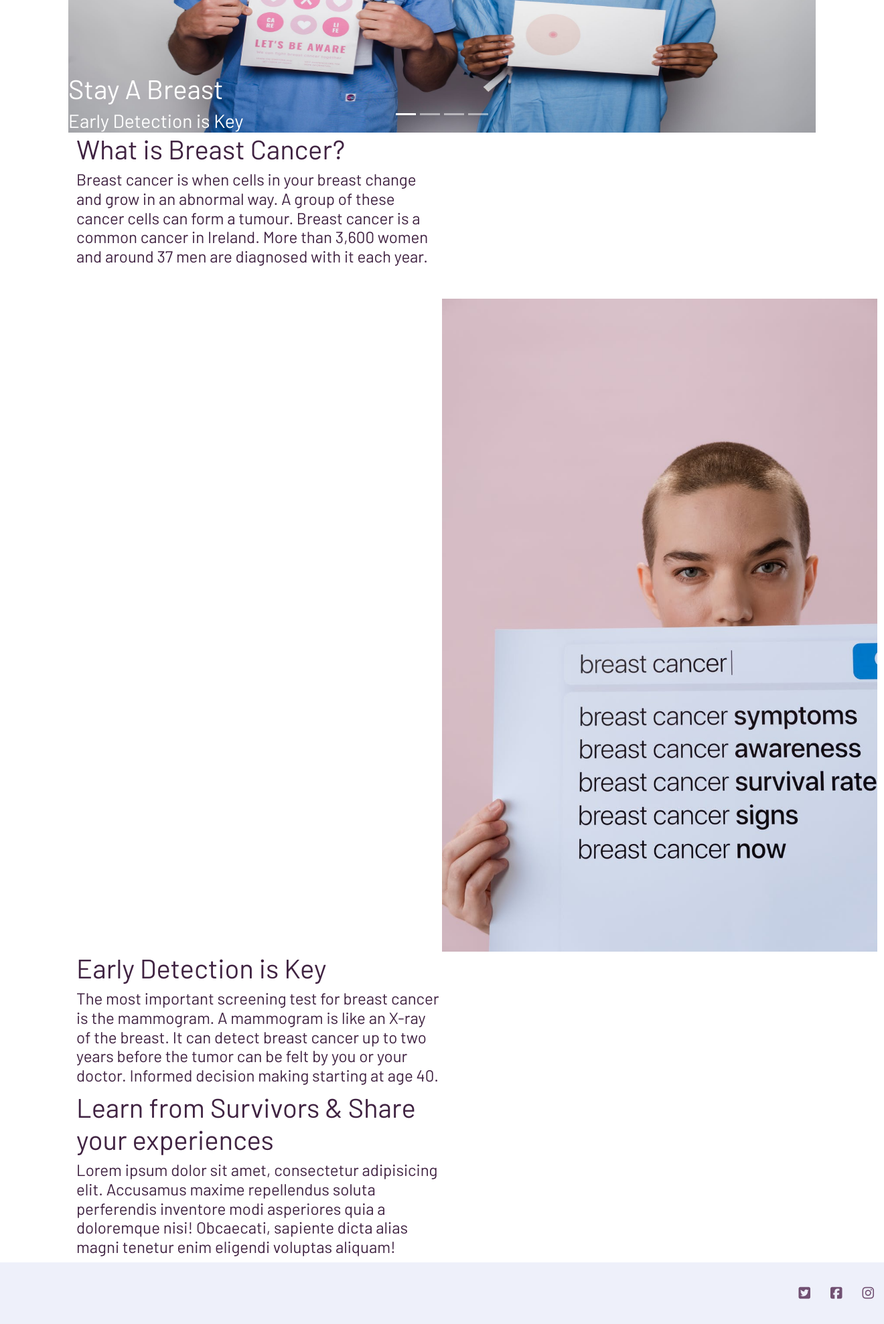
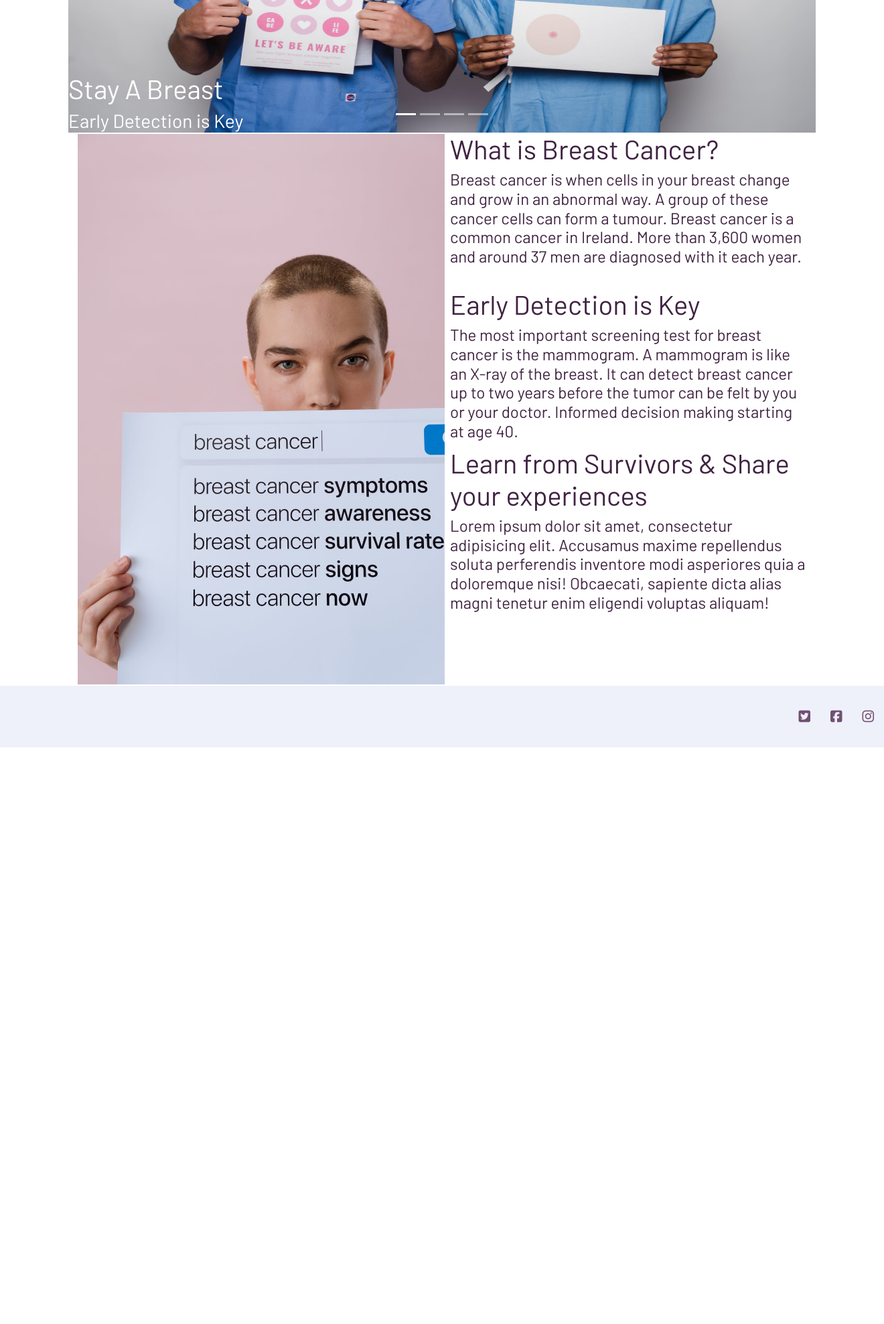
Before and after one commit to Sharon-B/BreastCancerAwarenessBakingApp, a Flask app: page / in a window 1320 px wide. Shown: the part 472-2449 px from the top of the page at 67% size. After the commit the page ends 1588 px from the top, so only its background shows below. Run offline with Flask 2, Linux system fonts and the light colour scheme; data that the repository does not hold is empty; some libraries are stand-ins or nearby versions.

Commit message:
Fix position of grid on index.html

```diff
--- a/static/css/style.css
+++ b/static/css/style.css
@@ -113,8 +113,10 @@ footer {
 
 .aware-img1 {
     margin-top: 1rem;
-    height: 1000px!;
-    width: 650px;
+    margin: 1px;
+    padding: 1px;
+    height: 800px!;
+    max-width: 550px;
 }
 
 /*Styling for Login and Register pages*/
--- a/templates/index.html
+++ b/templates/index.html
@@ -58,40 +58,35 @@
   </div>
 </div>
 <div class="container">
-  <!-- <div class="row"> -->
-    <div class="col-sm-6">
-      <!-- <div class="row"> -->
-        <!-- <div class="col col-9"> -->
-          <h1>What is Breast Cancer?</h1>
+  <div class="row">
+    <div class="col-md-6">
+      <div class="col-md-6">
+        <img src="/static/images/1.jpeg" class="aware-img1" alt="Awareness image">
+      </div>
+    </div>
+    <div class="col-md-6">
+      <div class="row">
+        <div class="col"><h1>What is Breast Cancer?</h1>
           <h4>Breast cancer is when cells in your breast change and grow in an abnormal way. A group of these cancer cells can form a tumour.
             Breast cancer is a common cancer in Ireland. More than 3,600 women and around 37 men are diagnosed with it each year. </h4><br>
         </div>
-        <div class="col offset-md-6">
-          <img src="/static/images/1.jpeg" class="aware-img1" alt="Awareness image">
       </div>
-        <div class="w-100"></div>
-        <div class="col col-6">
+      <div class="row">
+        <div class="col">
           <h1>Early Detection is Key</h1>
           <h4>The most important screening test for breast cancer is the mammogram. A mammogram is like an X-ray of the breast.
                 It can detect breast cancer up to two years before the tumor can be felt by you or your doctor. Informed decision making
                 starting at age 40.</h4>
         </div>
+      </div>
       <div class="w-100"></div>
-        <div class="col col-6">
-          <!-- <div class="row"> -->
+      <div class="row">
+        <div class="col">
           <h1>Learn from Survivors & Share your experiences</h1>
           <h4>Lorem ipsum dolor sit amet, consectetur adipisicing elit. Accusamus maxime repellendus soluta perferendis inventore
             modi asperiores quia a doloremque nisi! Obcaecati, sapiente dicta alias magni tenetur enim eligendi voluptas aliquam!</h4>
         </div>
-            <div class="w-100"></div>
     </div>
   </div>
 </div>
-</div>
-{% for recipe in recipes %}
-    {{ recipe.recipe_name }}
-    {{ recipe.recipe_description }}
-{% endfor %}
-
-
 {% endblock %}
```
Lines whose indentation alone changed are shown as unchanged.
